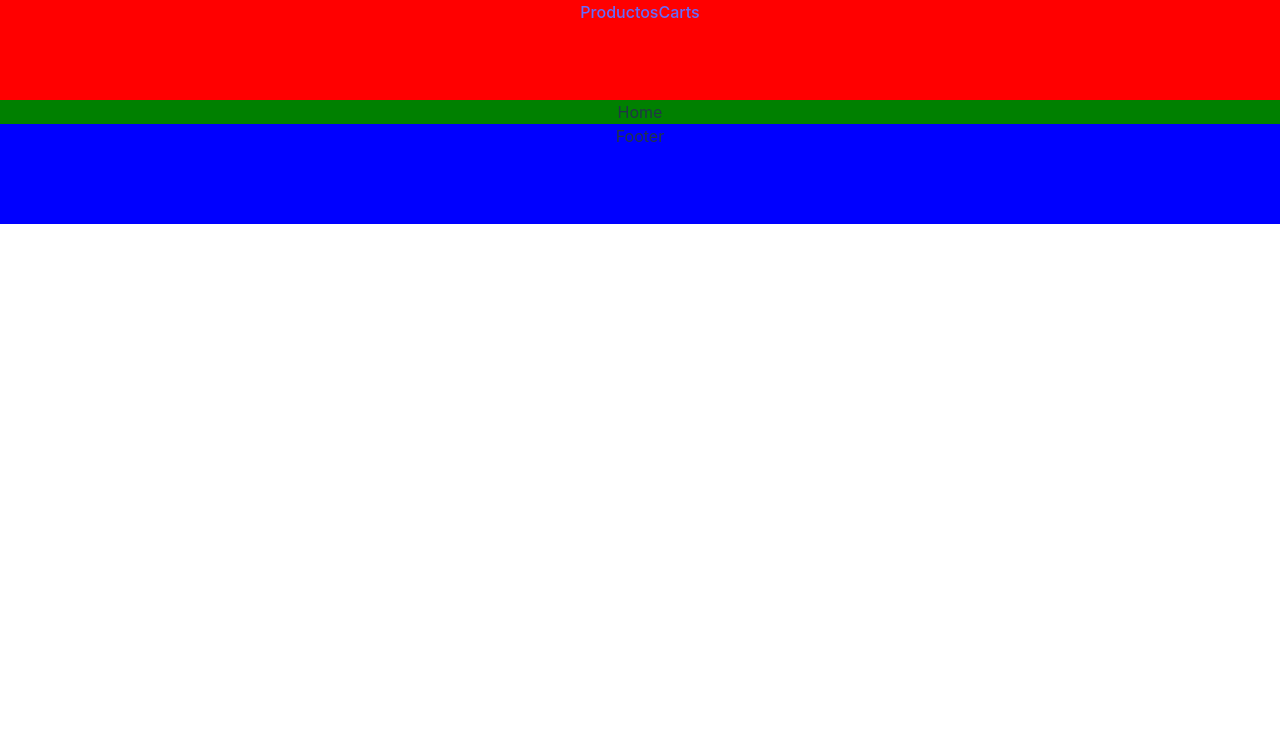
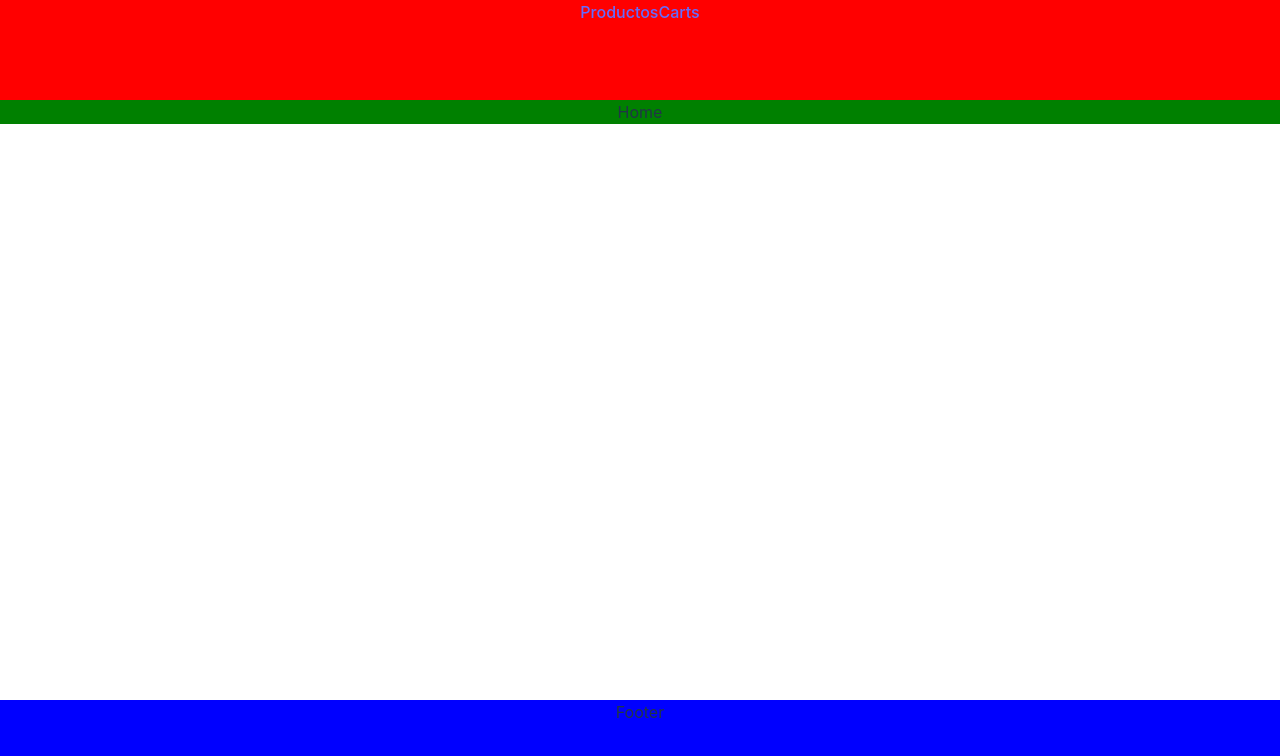
Before and after one commit to Acuna21/bit004Final, a React (Vite) app: page / in a window 1280 px wide. Shown: the top 756 px of the page. Built offline with nearby package versions, Linux system fonts and the light colour scheme.

Commit message:
fixing the footer style

```diff
--- a/src/App.css
+++ b/src/App.css
@@ -3,5 +3,5 @@
   margin: 0 auto;
   text-align: center;
   position: relative;
-  min-height: 100vh;
+  min-height: calc(100vh - 100px);
 }
--- a/src/components/footer/Footer.css
+++ b/src/components/footer/Footer.css
@@ -1,6 +1,6 @@
 footer{
     position: absolute;
-    bottom: -100;
+    bottom: -100px;
     background-color: blue;
     width: 100%;
     height: 100px;
```
